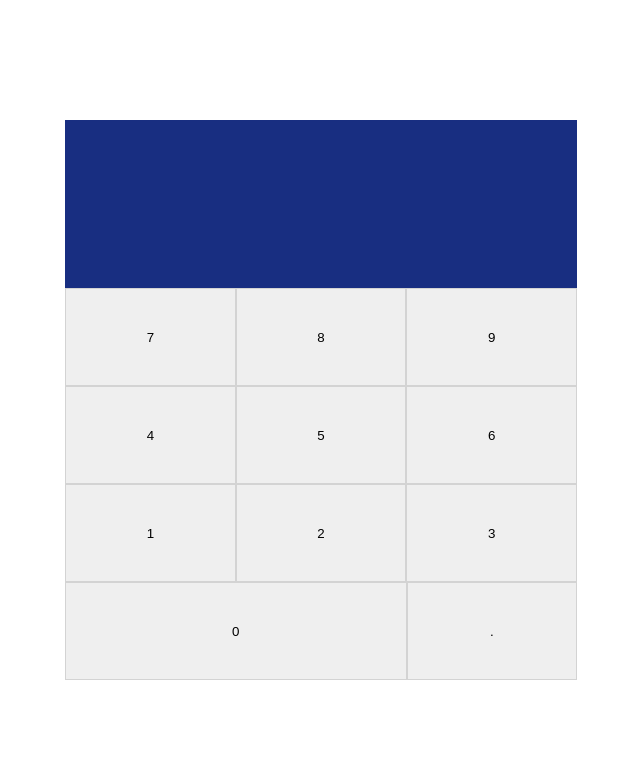
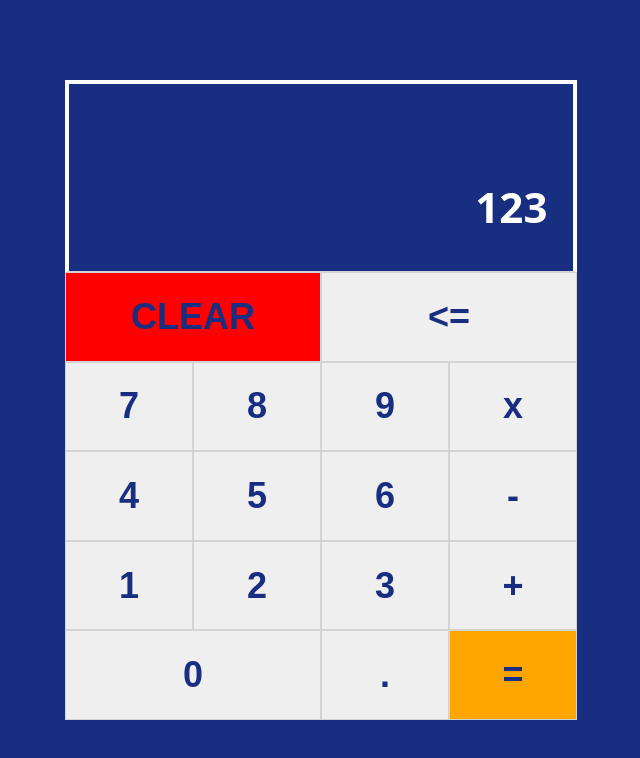
Before and after one commit to SnackSquid/calculator, a plain HTML site: page index.html in a window 1280 px wide. Shown: the whole page, without its empty margins (319-959 px from the left). Drawn offline with Linux system fonts and the light colour scheme.

Commit message:
Style display display box and give clear and equals buttons unique style

```diff
--- a/index.html
+++ b/index.html
@@ -11,27 +11,38 @@
 <body>
     <div class="calculatorBody">
 
-        <div class="calculatorDisplay"></div>
+        <div class="calculatorDisplay">
+            <div class="upperDisplay"></div>
+            <div class="lowerDisplay"></div>
+        </div>
 
         <div class="calculatorNums">
             <div class="row">
-                <button class="number" id="seven">7</button>
+                <button id="clear">CLEAR</button>
+                <button id="backspace"><=</button>
+            </div>
+            <div class="row">
+                <button id="seven">7</button>
                 <button id="eight">8</button>
                 <button id="nine">9</button>
+                <button id="multiply">x</button>
             </div>
             <div class="row">
                 <button id="four">4</button>
                 <button id="five">5</button>
                 <button id="six">6</button>
+                <button id="subtract">-</button>
             </div>
             <div class="row">
                 <button id="one">1</button>
                 <button id="two">2</button>
                 <button id="three">3</button>
+                <button id="addition">+</button>
             </div>
             <div class="row">
                 <button id="zero">0</button>
                 <button id="decimal">.</button>
+                <button id="equals">=</button>
             </div>
         </div>
     </div>
--- a/script.js
+++ b/script.js
@@ -1,16 +1,33 @@
-
+// declare basic calculator functionality
 function add(a, b) {
     return a + b;
 }
-
 function subtract(a, b) {
     return a - b;
 }
-
 function multiply(a, b) {
     return a * b;
 }
-
 function divide(a, b) {
     return a / b;
 }
+
+function operate(a, b) {
+
+}
+
+// return the value of the button
+function buttonValue(click) {
+    click.stopPropogation();
+    console.log(this.id);
+}
+// update the current number
+function updateCalculatorDisplay() {
+    const calculatorDisplay = document.querySelector('.lowerDisplay');
+    calculatorDisplay.textContent = `123`;
+}
+// get the input for the calculator
+const calculatorButtons = document.querySelectorAll('button');
+calculatorButtons.forEach(button => button.addEventListener('click', buttonValue, {capture: false}));
+
+updateCalculatorDisplay();
--- a/style.css
+++ b/style.css
@@ -8,6 +8,7 @@ body {
     font-family: system-ui, -apple-system, BlinkMacSystemFont, 'Segoe UI', Roboto, Oxygen, Ubuntu, Cantarell, 'Open Sans', 'Helvetica Neue', sans-serif;
     justify-content: center;
     align-items: center;
+    background-color: #182E81;
 }
 
 button {
@@ -17,36 +18,69 @@ button {
     align-items: center;
     border: 1px solid lightgray;
     box-sizing: border-box;
+    color: #182E81;
+    font-weight: 700;
+    font-size: 36px;
+    width: 20%;
+}
+
+button:hover{
+    background-color: #D3D3D3;
 }
 
 .calculatorBody {
     display: flex;
     flex-direction: column;
     width: 40%;
-    height: 70%;
+    height: 80%;
     background-color: #182E81;
 }
 
 .calculatorDisplay {
     display: flex;
-    height: 30%
+    height: 30%;
+    flex-direction: column;
+    color: white;
+    font-weight: 700;
+    font-size: 36px;
+    justify-content: center;
+    padding-right: 5%;
+    box-sizing: border-box;
+    border: 4px white solid;
+    border-bottom: 1px lightgray solid;
+}
+
+.upperDisplay, .lowerDisplay {
+    display: flex;
+    height: 50%;
+    justify-content: right;
+    align-items: right;
+}
+
+.lowerDisplay {
+    font-size: 42px;
 }
 
 .calculatorNums {
     display: flex;
+    flex: auto;
     flex-direction: column;
-    flex: auto;
 }
 
 .row {
     display: flex;
     flex: auto;
+    justify-content: space-evenly;
+}
+
+#equals {
+    background-color: orange;
+}
+
+#clear {
+    background-color: red;
 }
 
 #zero {
-    flex: 2 1 auto;
+    flex: 6 1 auto;
 }
-
-#decimal {
-    flex: 0 1 33.3%;
-}
```
